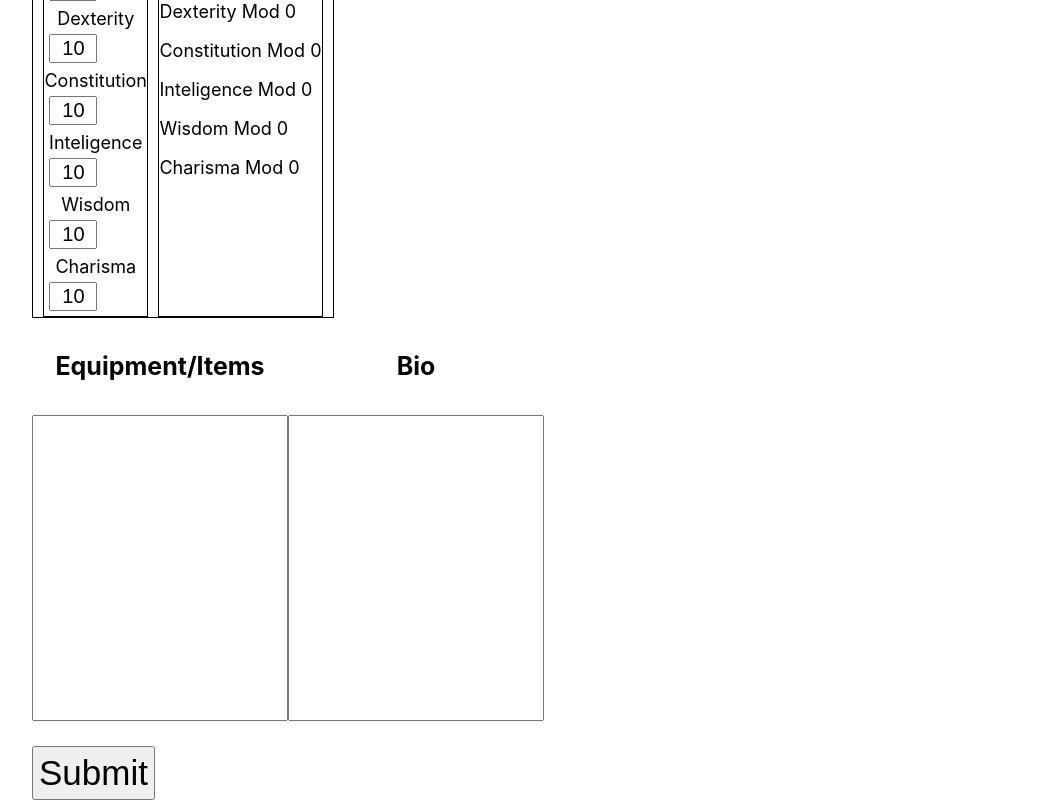
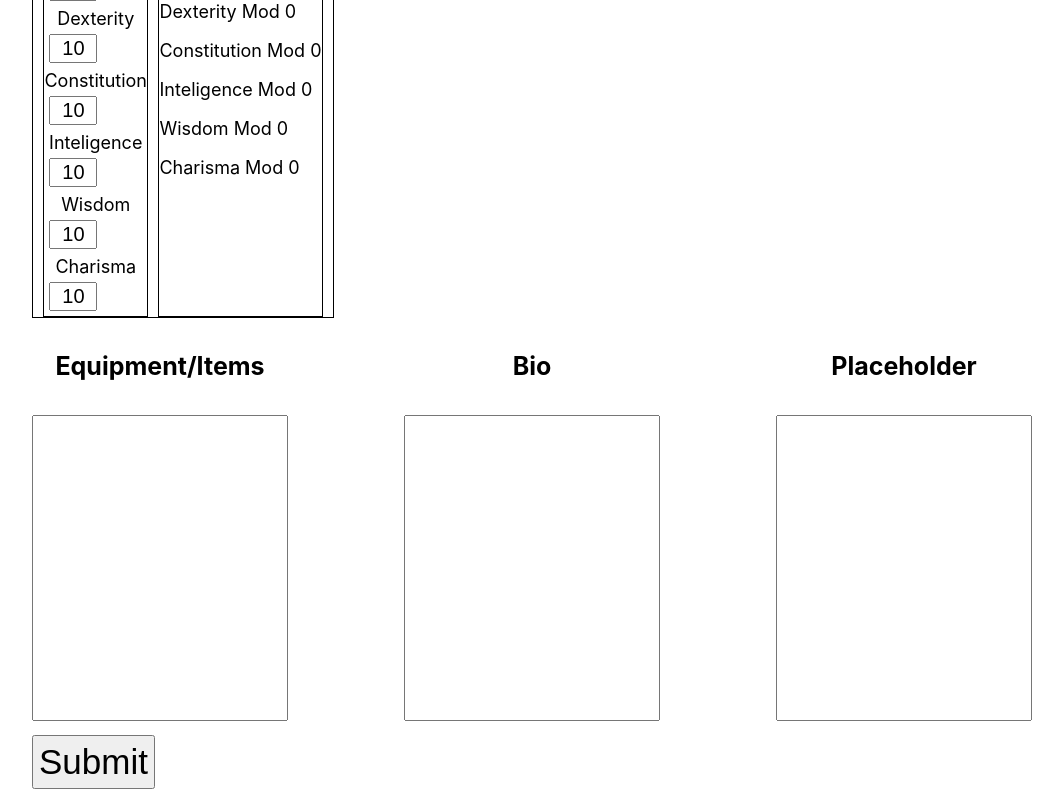
Before and after one commit to AdamPavlicek/Capstone-1-amdnd-client, a React (Create React App) app: page /newchar in a window 1280 px wide. Shown: the part 455-1255 px from the top of the page, without its empty margins (108-1171 px from the left). Built offline with nearby package versions, Linux system fonts and the light colour scheme.

Commit message:
update css

```diff
--- a/src/components/CharList/CharList.css
+++ b/src/components/CharList/CharList.css
@@ -8,6 +8,7 @@
 .charListContainer{
   max-width: 700px; ;
   margin: auto;
+  /* overflow: auto; */
 }
 .charCard{
   position: relative;
--- a/src/components/NewChar/NewChar.css
+++ b/src/components/NewChar/NewChar.css
@@ -5,7 +5,7 @@
 	max-width: 1000px;
 	margin: auto;
 }
-.textAreaContainer{
+.textArea-containers{
 	display: flex;
 	flex-direction: row;
 	justify-content: space-between;
--- a/src/components/NewChar/NewChar.js
+++ b/src/components/NewChar/NewChar.js
@@ -20,7 +20,7 @@ export default function NewChar() {
           <CharBasicsInput />
           <StatsInput />
         </div>
-        <div className='textAreaContainer'>
+        <div className='textArea-containers'>
           <div className='textContain'>
             <Label htmlFor='charEquipment' className='textArea-label'><h4>Equipment/Items</h4></Label>
             <Textarea
@@ -36,7 +36,10 @@ export default function NewChar() {
             />
           </div>
           <div>
-            <Label><h4></h4></Label>
+            <Label htmlFor='placeholder' className='textArea-label'><h4>Placeholder</h4></Label>
+            <Textarea
+              id='placeholder'
+            />
           </div>
         </div>
         <button type='submit' id='submitButton'>Submit</button>
--- a/src/utils/FormUtils/FormUtils.js
+++ b/src/utils/FormUtils/FormUtils.js
@@ -23,6 +23,6 @@ export function Required({ className, ...props }) {
 
 export function Textarea({ className, ...props }) {
   return (
-    <textarea className={className} {...props} />
+    <textarea rows='10' className={className} {...props} />
   )
 }
```
Also changed, not shown: 1 other file (tests, documents, lock files or other folders).
